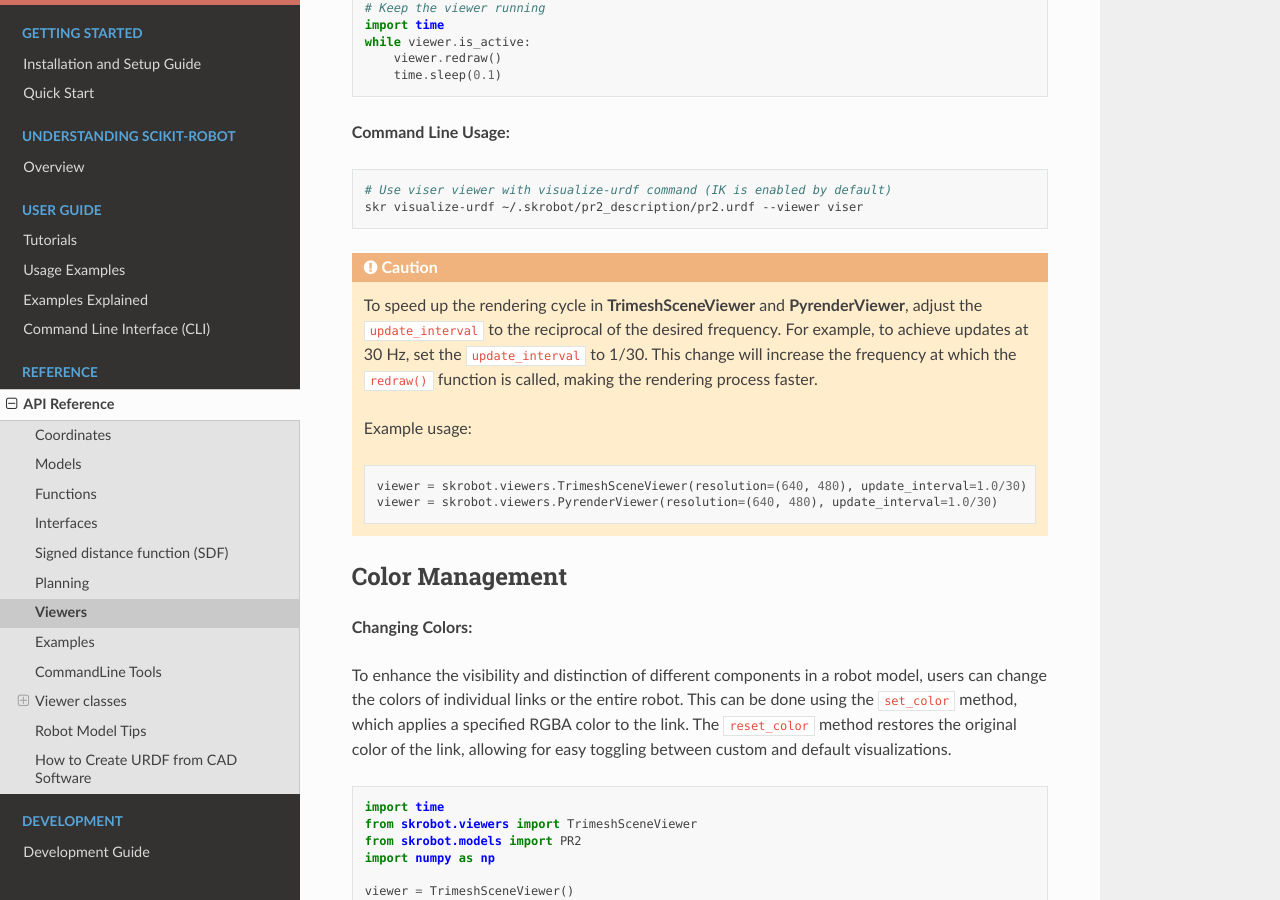
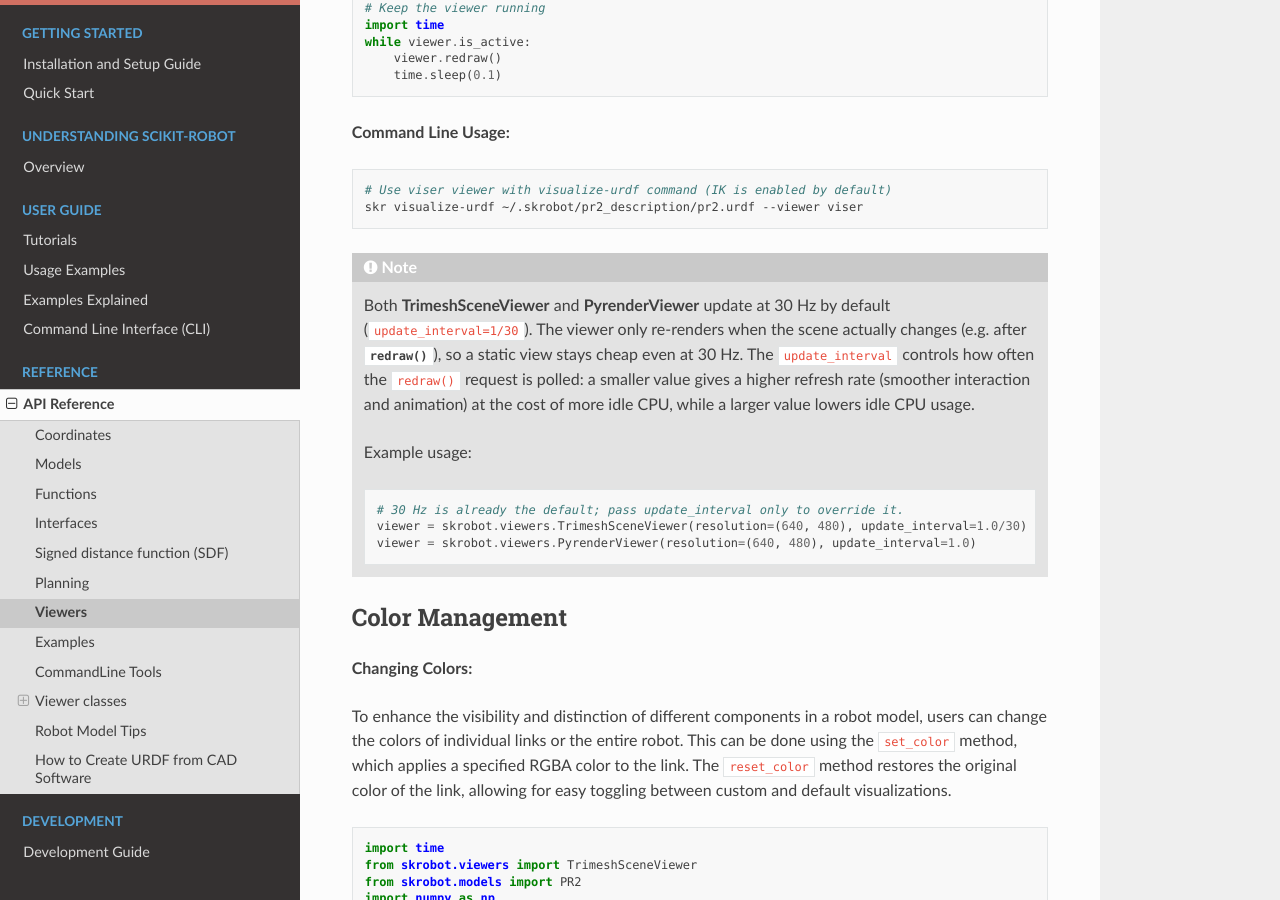
Before and after one commit to iory/scikit-robot, a Sphinx documentation site: the page built from docs/source/reference/viewers.rst, in a window 1280 px wide and 900 px high, scrolled down 7901 px. Built offline with Sphinx 7.4.7 and the Read the Docs theme 3.1.0, drawn with Linux system fonts in a browser that asks for light colours; some of the changed text lies outside the part shown.

Commit message:
Reduce viewer idle cpu (#753)
* Skip rendering in viewers when nothing changed

PyrenderViewer and TrimeshSceneViewer re-rendered the scene on every
refresh tick (e.g. 30 times per second) even when nothing had changed,
keeping the CPU busy on a fully static view. Skip rendering entirely
when self._redraw is False.

Also force a redraw in TrimeshSceneViewer.save_image so the captured
frame is freshly rendered rather than a potentially stale buffer.

* Set default viewer update_interval back to 30Hz

The default was lowered to 1Hz in #239 because rendering ran on every
refresh tick, pushing idle CPU usage over 300%. Now that rendering is
skipped when nothing changed, 30Hz no longer causes that, so restore
the original 30Hz default for smooth interaction out of the box.

* docs: update viewer update_interval default to 30Hz

Reflect the new 1/30 default and note that the viewer only re-renders
when the scene changes, so 30Hz no longer keeps the CPU busy on a
static view.

```diff
--- a/docs/source/reference/viewers.rst
+++ b/docs/source/reference/viewers.rst
@@ -70,7 +70,7 @@ PyrenderViewer
   The viewer is initialized with specified resolution, update interval, and rendering flags. Key parameters include:
 
   - ``resolution``: Window size (default: ``(640, 480)``)
-  - ``update_interval``: Update frequency in seconds (default: ``1.0``)
+  - ``update_interval``: Update frequency in seconds (default: ``1 / 30``, i.e. 30 Hz)
   - ``enable_collision_toggle``: Enable collision/visual mesh switching (default: ``True``)
   - ``title``: Window title (default: ``'scikit-robot PyrenderViewer'``)
 
@@ -279,16 +279,17 @@ The following video demonstrates the interactive IK feature, where dragging the
     # Use viser viewer with visualize-urdf command (IK is enabled by default)
     skr visualize-urdf ~/.skrobot/pr2_description/pr2.urdf --viewer viser
 
-.. caution::
+.. note::
 
-  To speed up the rendering cycle in **TrimeshSceneViewer** and **PyrenderViewer**, adjust the ``update_interval`` to the reciprocal of the desired frequency. For example, to achieve updates at 30 Hz, set the ``update_interval`` to 1/30. This change will increase the frequency at which the ``redraw()`` function is called, making the rendering process faster.
+  Both **TrimeshSceneViewer** and **PyrenderViewer** update at 30 Hz by default (``update_interval=1/30``). The viewer only re-renders when the scene actually changes (e.g. after :func:`redraw`), so a static view stays cheap even at 30 Hz. The ``update_interval`` controls how often the ``redraw()`` request is polled: a smaller value gives a higher refresh rate (smoother interaction and animation) at the cost of more idle CPU, while a larger value lowers idle CPU usage.
 
   Example usage:
 
   .. code-block:: python
 
-    viewer = skrobot.viewers.TrimeshSceneViewer(resolution=(640, 480), update_interval=1.0/30)   # Set update interval for 30 Hz
-    viewer = skrobot.viewers.PyrenderViewer(resolution=(640, 480), update_interval=1.0/30)      # Same for PyrenderViewer
+    # 30 Hz is already the default; pass update_interval only to override it.
+    viewer = skrobot.viewers.TrimeshSceneViewer(resolution=(640, 480), update_interval=1.0/30)   # 30 Hz (default)
+    viewer = skrobot.viewers.PyrenderViewer(resolution=(640, 480), update_interval=1.0)           # 1 Hz, lower idle CPU
 
 
 Color Management
```
Also changed, not shown: 2 other files.
